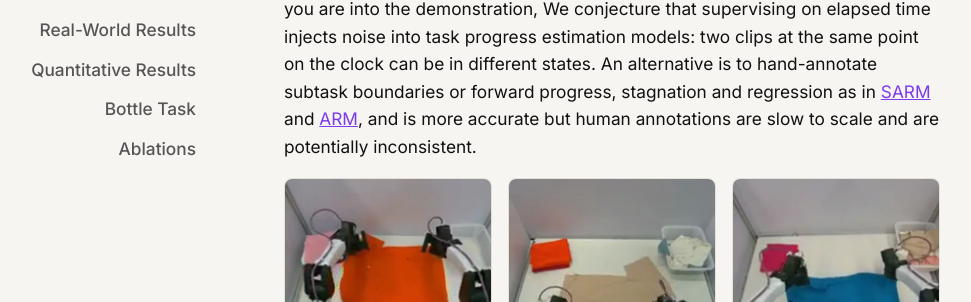
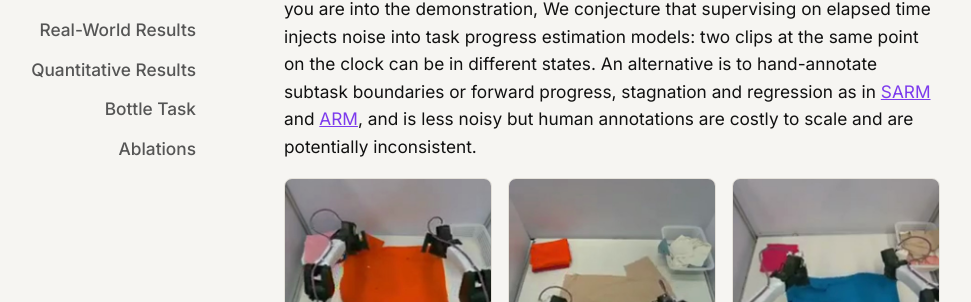
Before and after one commit to uynitsuj/uynitsuj.github.io, a Jekyll site: the page warp-rm/index.html, which Jekyll copies as it is, in a window 1280 px wide and 900 px high, scrolled down 1390 px. Shown: the part 152-454 px from the top of the window, without its empty margins (28-999 px from the left). Built offline with Jekyll 4.4.1, drawn with Linux system fonts in a browser that asks for light colours.

Commit message:
tweak narrative again

```diff
--- a/warp-rm/index.html
+++ b/warp-rm/index.html
@@ -716,7 +716,7 @@
         One idea is to estimate progress inside a demonstration, and train only on the segments
         that move the task forward. Training models to estimate progress cleanly and effectively comes down to the choice of supervision signal. Most prior frame-level reward models
         equate progress with elapsed time, or how far you are into the demonstration, We conjecture that supervising on elapsed time injects noise into task progress estimation models: two clips at the same
-        point on the clock can be in different states. An alternative is to hand-annotate subtask boundaries or forward progress, stagnation and regression as in <a href="https://arxiv.org/abs/2509.25358" target="_blank" rel="noopener" style="color: var(--accent);">SARM</a> and <a href="https://arxiv.org/abs/2604.03037" target="_blank" rel="noopener" style="color: var(--accent);">ARM</a>, and is more accurate but human annotations are slow to scale and are potentially inconsistent.
+        point on the clock can be in different states. An alternative is to hand-annotate subtask boundaries or forward progress, stagnation and regression as in <a href="https://arxiv.org/abs/2509.25358" target="_blank" rel="noopener" style="color: var(--accent);">SARM</a> and <a href="https://arxiv.org/abs/2604.03037" target="_blank" rel="noopener" style="color: var(--accent);">ARM</a>, and is less noisy but human annotations are costly to scale and are potentially inconsistent.
       </p>
 
       <div class="noise-row">
```
